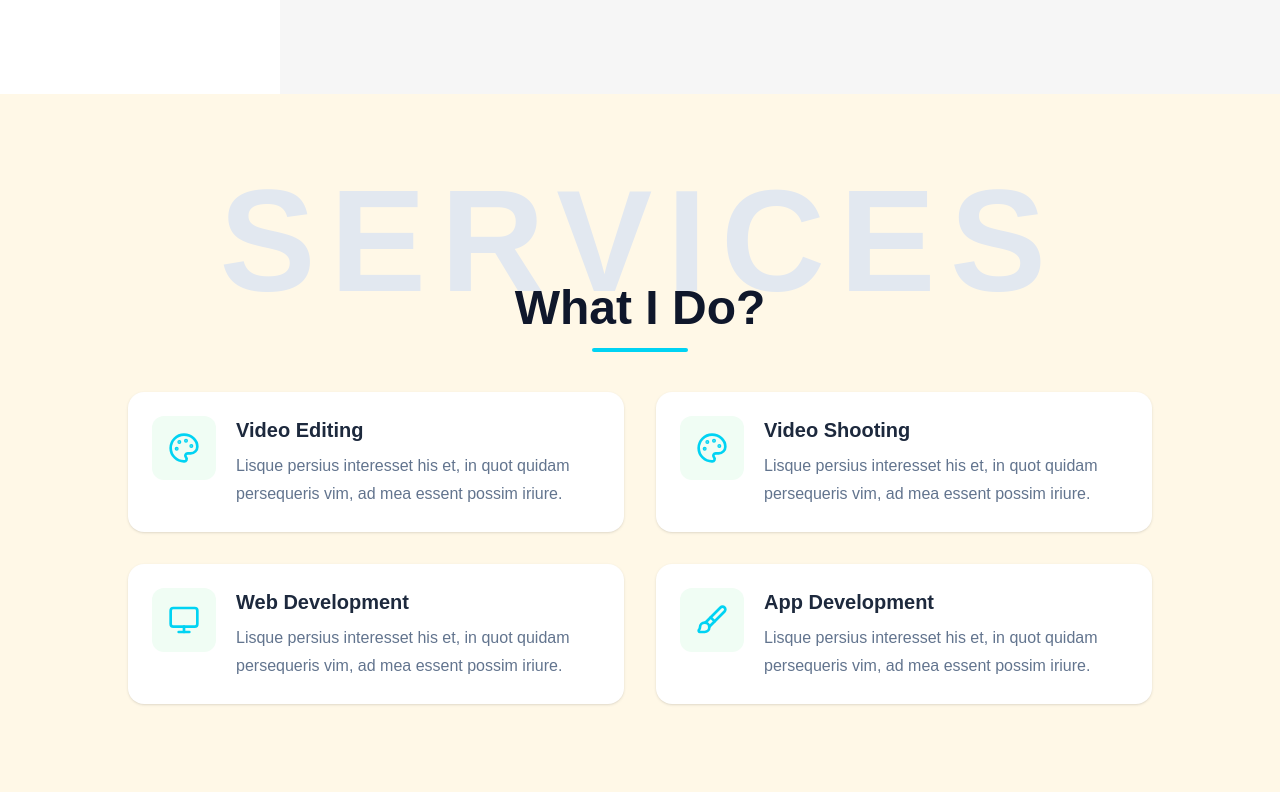
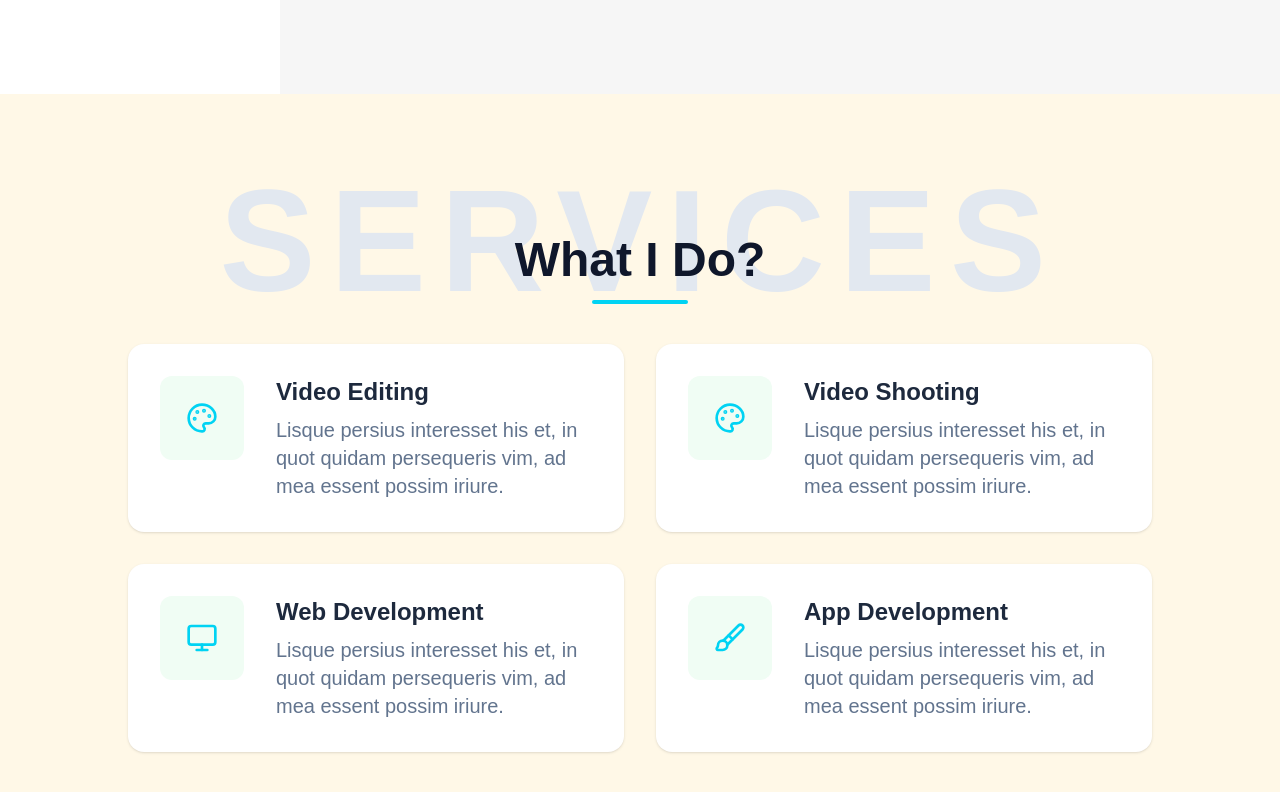
Before and after one commit to Godswill-joel/portfolio, a Next.js app: page / in a window 1280 px wide. Shown: the part 1630-2422 px from the top of the page. Built offline with nearby package versions, Linux system fonts and the light colour scheme.

Commit message:
`Updated ServiceCard component styles`

```diff
--- a/app/home/Services.tsx
+++ b/app/home/Services.tsx
@@ -12,15 +12,15 @@ function ServiceCard({ service, index }: { service: Service; index: number }) {
             whileInView={{ opacity: 1, y: 0 }}
             viewport={{ once: true }}
             transition={{ duration: 0.6, delay: index * 0.12 }}
-            className="flex items-start gap-5 rounded-2xl bg-white p-6 shadow-sm transition-shadow duration-300 hover:shadow-md"
+            className="flex items-start gap-8 rounded-2xl bg-white p-8 shadow-sm transition-shadow duration-300 hover:shadow-md"
         >
-            <div className="flex min-h-[64px] min-w-[64px] items-center justify-center rounded-xl bg-[#f0fdf4]">
+            <div className="flex min-h-[84px] min-w-[84px] items-center justify-center rounded-xl bg-[#f0fdf4]">
                 <Icon className="h-8 w-8 text-cyan-400" />
             </div>
 
             <div>
-                <h3 className="mb-2 text-xl font-bold text-slate-800">{service.title}</h3>
-                <p className="text-base leading-7 text-slate-500">{service.description}</p>
+                <h3 className="mb-2 text-2xl font-bold text-slate-800">{service.title}</h3>
+                <p className="text-xl leading-7 text-slate-500">{service.description}</p>
             </div>
         </motion.div>
     );
```
